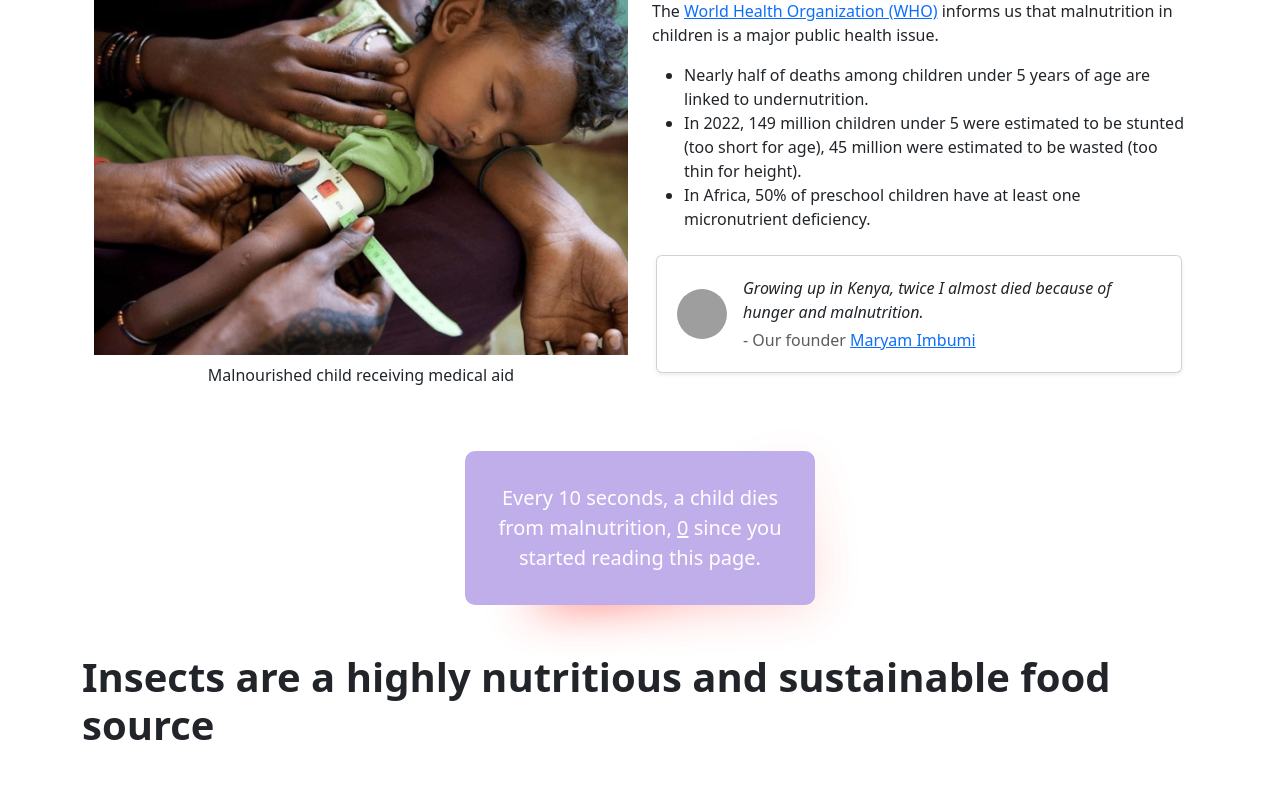
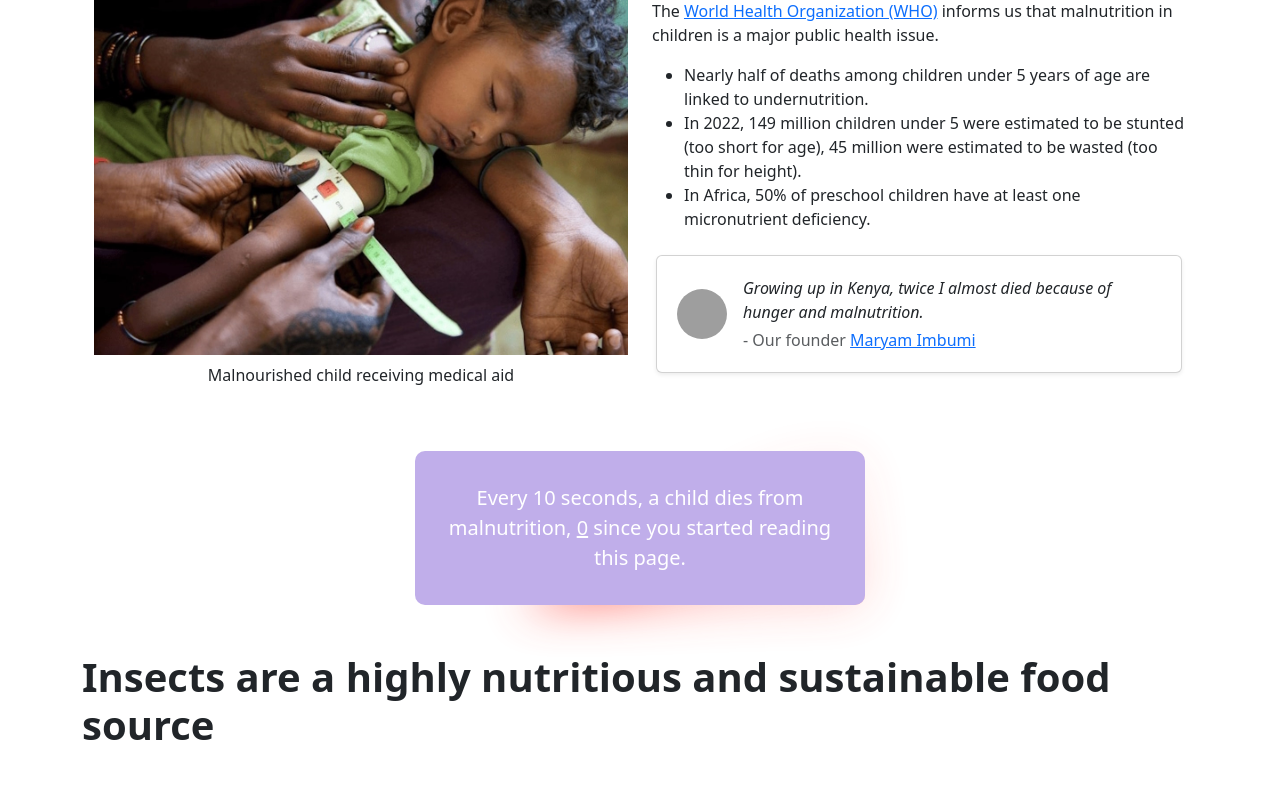
Before and after one commit to robsyc/django-MaryaPorr, a Django app: page / in a window 1280 px wide. Shown: the part 807-1601 px from the top of the page. Run offline with Django 5.2, Linux system fonts and the light colour scheme; parts of the project's set-up code (start-up, migrations or seed data) failed here and were passed over; some libraries are stand-ins or nearby versions; grey boxes are pictures that could not be loaded.

Commit message:
Update home.html

```diff
--- a/templates/home.html
+++ b/templates/home.html
@@ -223,7 +223,7 @@
     margin: 0 auto;
     padding: 2em;
     width: 100%;
-    max-width: 350px;
+    max-width: 450px;
     text-align: center;
     border-radius: 10px;
     position: relative;
```
